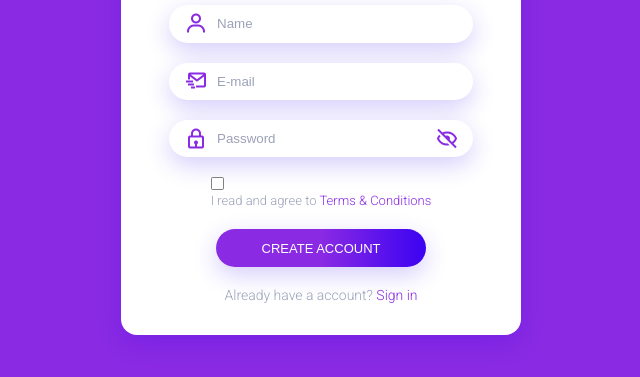
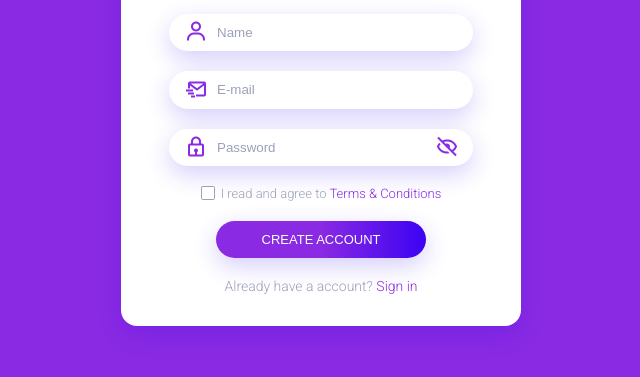
Before and after one commit to Lopez089/Daily-UI-Sing-Up, a website built with Vite: page index.html in a window 1280 px wide. Shown: the part 283-660 px from the top of the page, without its empty margins (319-959 px from the left). Built offline with nearby package versions, Linux system fonts and the light colour scheme.

Commit message:
fix : input checkbox

```diff
--- a/main.js
+++ b/main.js
@@ -20,7 +20,7 @@ document.querySelector('#app').innerHTML = `
           <i class='bx bx-hide card__show-password'></i>
         </div>
 
-        <div>
+        <div class='flex'>
           <input type='checkbox' />
           <label class='card__conditions'> I read and agree to
             <a href='#'>
--- a/style.css
+++ b/style.css
@@ -131,6 +131,10 @@ button{
   display: grid;
 }
 
+.flex{
+  display: flex;
+}
+
 .main{
   overflow: hidden;
 }
@@ -217,14 +221,21 @@ input[type='password']{
 
 input[type='checkbox']{
   display:block;
+  position: relative;
+  width: 12px;
+  height: 12px;
+  border: 1px solid var(--text-color);
+  border-radius: .1rem;
+  content: "";
+  background: white;
 }
 
 input[type="checkbox"]:after{
   position: relative;
   display: block;
-  width: 11px;
-  height: 11px;
-  border: 1px solid #808080;
+  width: 12px;
+  height: 12px;
+  border: 1px solid var(--text-color);
   border-radius: .1rem;
   content: "";
   background: white;
@@ -233,8 +244,8 @@ input[type="checkbox"]:after{
 input[type="checkbox"]:checked:after{
   position: relative;
   display: block;
-  width: 11px;
-  height: 11px;
+  width: 12px;
+  height: 12px;
   border: 1px solid #ececec;
   border-radius: .1rem;
   content: "";
@@ -298,6 +309,7 @@ a{
 
 .card__conditions{
   font-size:var(--smaller-font-size) ;
+  margin-left: .5rem;
 }
 
 .card__sign-in{
```
Also changed, not shown: dist/index.html, 4 other files.
